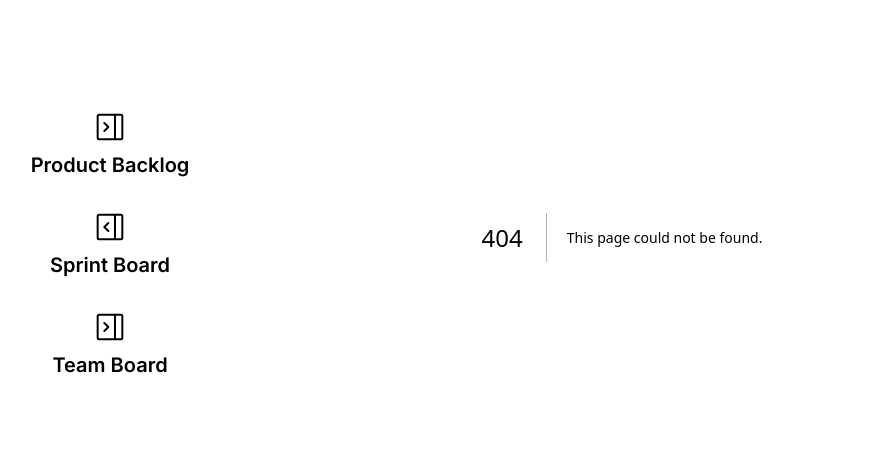
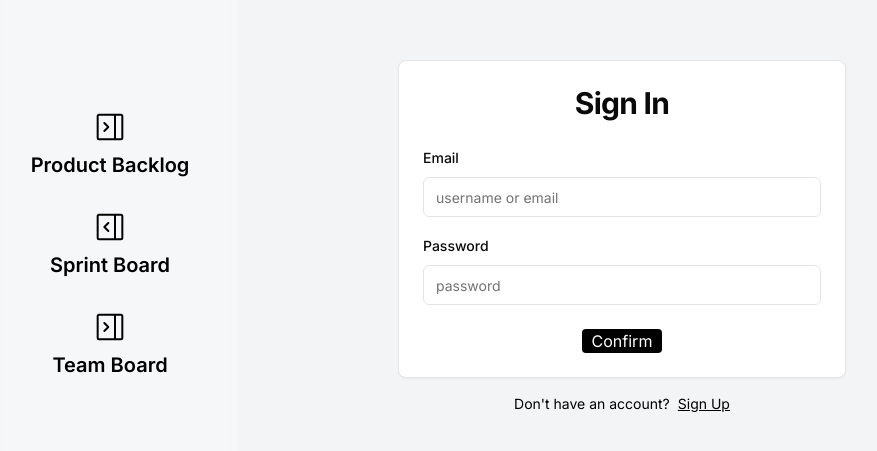
Before and after one commit to Noobmaster169/SwiftPulseHub, a Next.js app: page /signIn in a window 1280 px wide. Before the commit this address had no page. Shown: the part 163-614 px from the top of the page, without its empty margins (18-895 px from the left). Built offline with nearby package versions, Linux system fonts and the light colour scheme.

Commit message:
feat: Implemented sign-in and sign-up page for user

```diff
--- /dev/null
+++ b/src/app/(auth)/layout.tsx
@@ -0,0 +1,9 @@
+export default function AuthLayout({ children }: {
+    readonly children: React.ReactNode;
+  }) {
+    return (
+      <div className="flex flex-col items-center justify-center min-h-screen bg-gray-100 dark:bg-gray-900">
+        {children}
+      </div>
+    );
+  }
--- /dev/null
+++ b/src/app/(auth)/signIn/page.tsx
@@ -0,0 +1,5 @@
+import { SigninForm } from "@/components/signInForm";
+
+export default function SingInRoute() {
+  return <SigninForm />;
+}
--- /dev/null
+++ b/src/app/(auth)/signUp/page.tsx
@@ -0,0 +1,5 @@
+import { SignupForm } from "@/components/signUpForm";
+
+export default function SingUoRoute() {
+  return <SignupForm />;
+}
```
